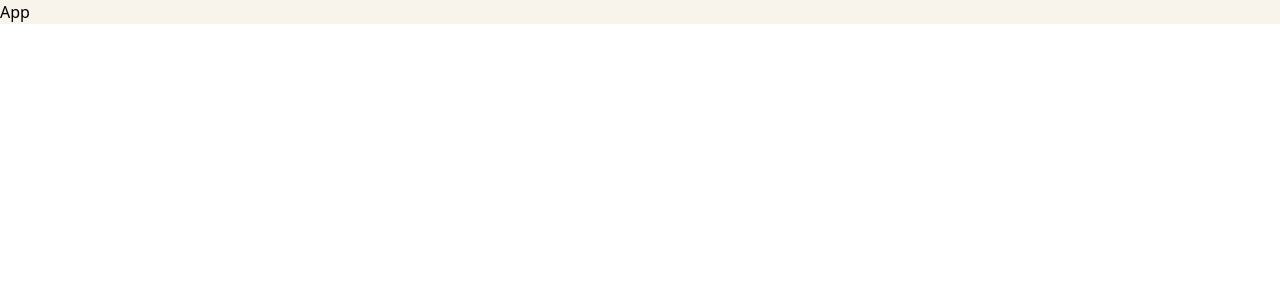
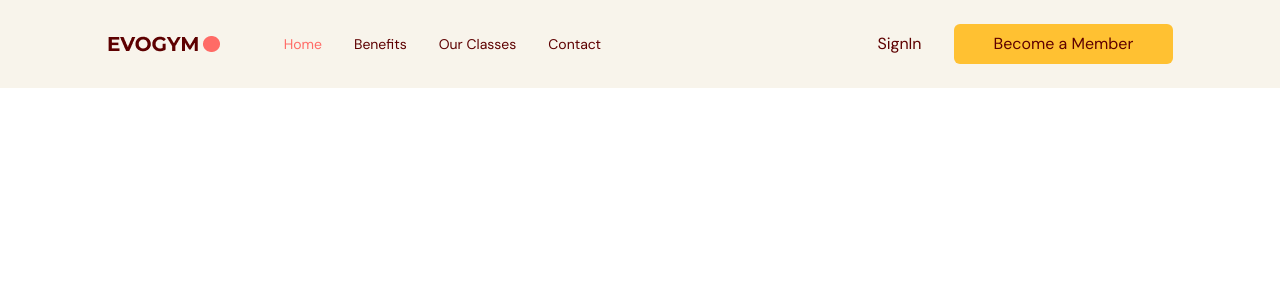
Before and after one commit to midevictor/Fitness-Application, a React (Vite) app: page / in a window 1280 px wide. Shown: the top 300 px of the page. Built offline with nearby package versions, Linux system fonts and the light colour scheme.

Commit message:
created and implemented the responsive navbar for all screens

```diff
--- a/src/App.tsx
+++ b/src/App.tsx
@@ -1,7 +1,28 @@
+import { useEffect, useState } from "react"
+import NavBar from '@/scenes/Navbar'
+import { SelectedPage } from "./scenes/shared/type";
+
 function App() {
+  const [selectedPage, setSelectedPage] = useState<SelectedPage>(SelectedPage.Home);
+  const [isTopOfPage, setIsTopOfPage] = useState<boolean>(true);
+
+  useEffect(()=> {
+    const handleScroll = () => {
+      if(window.scrollY === 0){
+        setIsTopOfPage(true);
+        setSelectedPage(SelectedPage.Home)
+      }
+      else{
+        setIsTopOfPage(false);
+      }
+
+       }
+       window.addEventListener("scroll", handleScroll);
+       return () => window.removeEventListener("scroll", handleScroll);
+  }, []);
   return (
     <div className="bg-gray-20">
-      App
+      <NavBar isTopOfPage={isTopOfPage} selectedPage={selectedPage} setSelectedPage={setSelectedPage} />
     </div>
   )
 }
--- /dev/null
+++ b/src/hooks/useMedia.ts
@@ -0,0 +1,19 @@
+import { useState, useEffect } from "react";
+
+const useMediaQuery = (query: string) => {
+  const [matches, setMatches] = useState(false);
+
+  useEffect(() => {
+    const media = window.matchMedia(query);
+    if (media.matches !== matches) {
+      setMatches(media.matches);
+    }
+    const listener = () => setMatches(media.matches);
+    window.addEventListener("resize", listener);
+    return () => window.removeEventListener("resize", listener);
+  }, [matches, query]);
+
+  return matches;
+};
+
+export default useMediaQuery;
--- a/src/index.css
+++ b/src/index.css
@@ -1,3 +1,12 @@
+@import url("https://fonts.googleapis.com/css2?family=DM+Sans:wght@400;700&family=Montserrat:wght@700&display=swap");
 @tailwind base;
 @tailwind components;
 @tailwind utilities;
+
+html, body, #root, .app{
+  height: 100%;
+  width: 100%;
+  font-family: "DM Sans", sans-serif;
+  @apply text-gray-500;
+
+}
--- /dev/null
+++ b/src/scenes/Navbar/Link.tsx
@@ -0,0 +1,23 @@
+import AnchorLink from "react-anchor-link-smooth-scroll"
+import { SelectedPage } from "../shared/type";
+//anytime you pass a prop, always define what type it is
+type Props = {
+  page: string;
+  selectedPage: SelectedPage;
+  setSelectedPage: (value: SelectedPage) => void;
+}
+
+const Link = ({page, selectedPage, setSelectedPage}: Props) => {
+  const lowerCasePage = page.toLowerCase().trim() as SelectedPage
+  return (
+    <AnchorLink
+    className={`${selectedPage === lowerCasePage ? "text-primary-500" : "" } transition duration-500 hover:text-primary-300 ` }
+    href={`#${lowerCasePage}`}
+    onClick={()=> setSelectedPage(lowerCasePage)}
+    >
+      {page}
+    </AnchorLink>
+  )
+}
+
+export default Link
--- /dev/null
+++ b/src/scenes/Navbar/index.tsx
@@ -0,0 +1,124 @@
+import { Bars3Icon, XMarkIcon } from '@heroicons/react/24/solid'
+import Logo from '@/assets/Logo.png'
+import Link from './Link'
+import { SelectedPage } from '../shared/type'
+import useMediaQuery from '@/hooks/useMedia'
+import { useState } from 'react'
+import ActionButton from '../shared/ActionButton'
+
+/* eslint-disable @typescript-eslint/no-empty-interface */
+type Props = {
+  isTopOfPage: boolean;
+  selectedPage: SelectedPage
+  setSelectedPage: (value: SelectedPage) => void
+}
+
+
+const NavBar = ({isTopOfPage, selectedPage, setSelectedPage }: Props) => {
+  const flexBetween = 'flex items-center justify-between'
+  const isAboveMediumScreen = useMediaQuery('(min-width: 1060px)')
+  const [isMenuToggled, setIsMenuToggled] = useState<boolean>(false);
+  const navbarBackground = isTopOfPage ? "" : "bg-primary-100 drop-shadow"
+  return (
+    <nav>
+      <div className={`${navbarBackground} ${flexBetween} top-0 z-30 w-full py-6`}>
+        <div className={`${flexBetween} mx-auto w-5/6`}>
+          <div className={`${flexBetween} w-full gap-16`}>
+            <img src={Logo} alt="logo" />
+            { isAboveMediumScreen ? (
+              <div className={`${flexBetween} w-full`}>
+                <div className={`${flexBetween} gap-8 text-sm`}>
+                  <Link
+                    page="Home"
+                    selectedPage={selectedPage}
+                    setSelectedPage={setSelectedPage}
+                  />
+                  <Link
+                    page="Benefits"
+                    selectedPage={selectedPage}
+                    setSelectedPage={setSelectedPage}
+                  />
+                  <Link
+                    page="Our Classes"
+                    selectedPage={selectedPage}
+                    setSelectedPage={setSelectedPage}
+                  />
+                  <Link
+                    page="Contact"
+                    selectedPage={selectedPage}
+                    setSelectedPage={setSelectedPage}
+                  />
+                </div>
+                <div className={`${flexBetween} gap-8`}>
+                  <p>SignIn</p>
+                  <ActionButton setSelectedPage={setSelectedPage} >Become a Member</ActionButton>
+                </div>
+
+                </div>
+            ) : (
+              <button
+              className='rounded-full bg-secondary-500 p-2 ' onClick={() => setIsMenuToggled(!isMenuToggled)}>
+                <Bars3Icon className='h-6 w-6 text-white'/>
+
+              </button>
+            )}
+
+          </div>
+        </div>
+      </div>
+      {/* MobileScreen */}
+      {
+        !isAboveMediumScreen && isMenuToggled ? (
+          <div className='fixed right-0 bottom-0 z-40 h-full w-[300px] bg-primary-100 drop-shadow-xl'>
+            {/* close icon */}
+            <div className='flex justify-end p-12'>
+              <button onClick={()=> setIsMenuToggled(!isMenuToggled)}>
+                <XMarkIcon className='-6 w-6 text-gray-400'/>
+                </button>
+            </div>
+
+            {/* menu items */}
+
+                <div className="ml-[33%] flex flex-col gap-10 text-2xl">
+                  <Link
+                    page="Home"
+                    selectedPage={selectedPage}
+                    setSelectedPage={setSelectedPage}
+                  />
+                  <Link
+                    page="Benefits"
+                    selectedPage={selectedPage}
+                    setSelectedPage={setSelectedPage}
+                  />
+                  <Link
+                    page="Our Classes"
+                    selectedPage={selectedPage}
+                    setSelectedPage={setSelectedPage}
+                  />
+                  <Link
+                    page="Contact"
+                    selectedPage={selectedPage}
+                    setSelectedPage={setSelectedPage}
+                  />
+                </div>
+                {/* <div className={`${flexBetween} gap-8`}>
+                  <p>SignIn</p>
+                  <ActionButton setSelectedPage={setSelectedPage} >Become a Member</ActionButton>
+                </div>
+                 */}
+                </div>
+
+
+
+
+        ) : (
+          <div>
+
+          </div>
+          )
+      }
+    </nav>
+  )
+}
+
+export default NavBar
--- /dev/null
+++ b/src/scenes/shared/ActionButton.tsx
@@ -0,0 +1,18 @@
+import AnchorLink from "react-anchor-link-smooth-scroll"
+import { SelectedPage } from "./type";
+
+
+type Props = {
+  children: React.ReactNode;
+  setSelectedPage: (value: SelectedPage) => void;
+}
+
+const ActionButton = ({children, setSelectedPage}: Props) => {
+  return (
+   <AnchorLink className="rounded-md bg-secondary-500 px-10 py-2 hover:bg-primary-500 hover:text-white" onClick ={()=> setSelectedPage(SelectedPage.Contact)}  href={`#${SelectedPage.Contact}`}>
+    {children}
+   </AnchorLink>
+  )
+}
+
+export default ActionButton
--- /dev/null
+++ b/src/scenes/shared/type.ts
@@ -0,0 +1,6 @@
+export enum SelectedPage {
+  Home= "home",
+  Benefits= "benefits",
+  OurClasses= "ourClasses",
+  Contact= "contact",
+}
```
